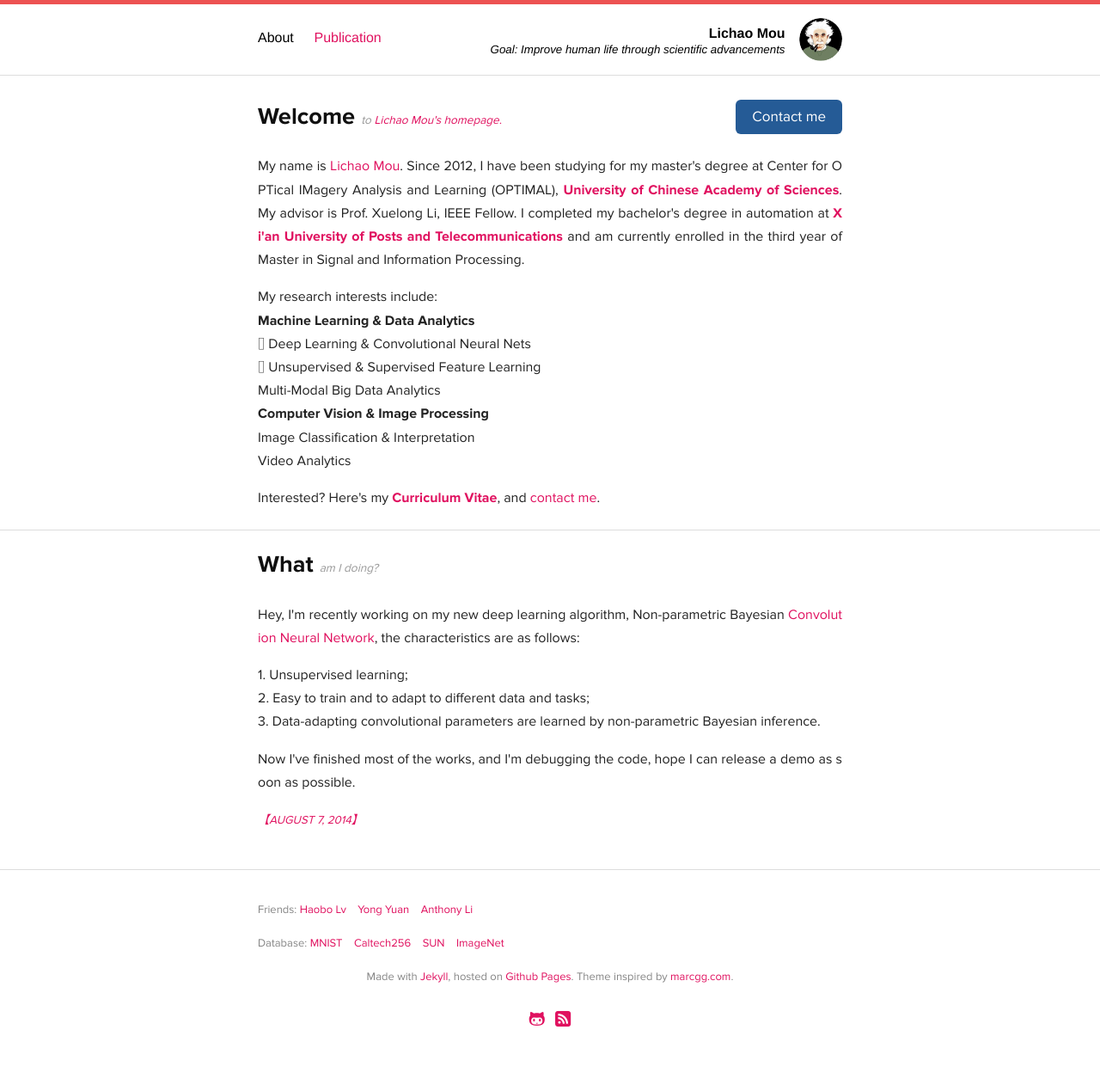
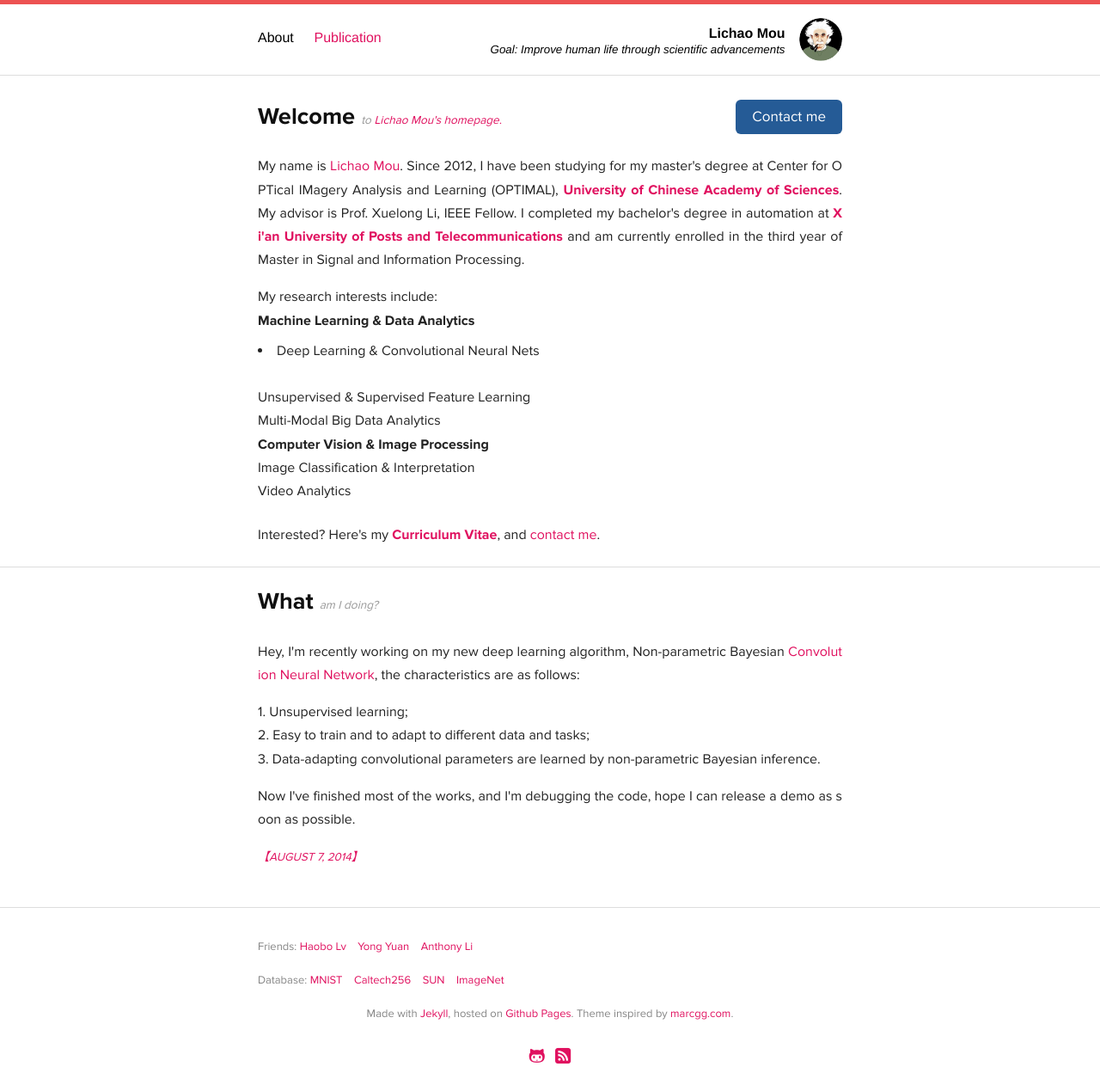
Before and after one commit to Raphael-Mou/raphael-mou.github.com, a Jekyll site: the page built from index.html, in a window 1280 px wide. Shown: the whole page at 86% size. Built offline with Jekyll 4.4.1, drawn with Linux system fonts in a browser that asks for light colours; Markdown is read by kramdown in place of the engine named in the settings; before the commit the page ends 1226 px from its top, so only the background shows below that; part of the change alters nothing that is shown.

```diff
--- a/index.html
+++ b/index.html
@@ -32,8 +32,8 @@ description: My name is Lichao Mou. Since 2012, I have been studying for my mast
   <!--My research interests include deep learning, image/video classification, and image/video parsing.-->
   My research interests include:<br>
   <strong>Machine Learning & Data Analytics</strong><br>
-  &#007 Deep Learning & Convolutional Neural Nets<br>
-  &#007 Unsupervised & Supervised Feature Learning<br>
+  <li>Deep Learning & Convolutional Neural Nets</li><br>
+  Unsupervised & Supervised Feature Learning<br>
   Multi-Modal Big Data Analytics<br>
   <strong>Computer Vision & Image Processing</strong><br>
   Image Classification & Interpretation<br>
```
